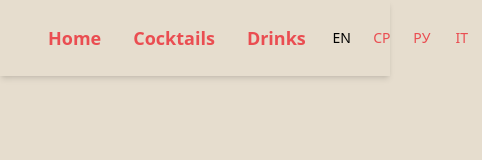
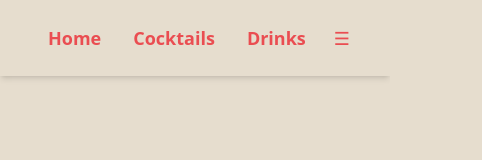
Before and after one commit to puftare/sace-dorcol, a Next.js app: page /en in a window 390 px wide. Shown: the top 160 px of the page, 482 px wide, since content can reach past the window. Built offline with nearby package versions, Linux system fonts and the light colour scheme.

Commit message:
Added hamburger menu

```diff
--- a/src/app/[locale]/page.tsx
+++ b/src/app/[locale]/page.tsx
@@ -1,19 +1,8 @@
 import Main from "@/pages/Main";
-import Head from "next/head";
-import { useTranslations } from "next-intl";
 
 export default function Page() {
-  const t = useTranslations("hero");
   return (
     <>
-      <Head>
-        <title>{t("title")}asdadss</title>
-        <meta
-          name="description"
-          content="Saće Dorćol is a modern, minimalistic caffe showcasing local art, culture and drinks in the heart of Dorćol, Belgrade."
-        />
-      </Head>
-
       <Main />
     </>
   );
--- a/src/components/LanguageSwitcher.tsx
+++ b/src/components/LanguageSwitcher.tsx
@@ -1,5 +1,6 @@
 "use client";
 
+import { useState, useRef, useEffect } from "react";
 import { useLocale } from "next-intl";
 import { useRouter, usePathname } from "@/i18n/routing";
 
@@ -7,8 +8,11 @@ export default function LanguageSwitcher() {
   const locale = useLocale();
   const router = useRouter();
   const pathname = usePathname();
+  const [open, setOpen] = useState(false);
+  const ref = useRef<HTMLDivElement>(null);
 
   const switchLanguage = (newLocale: string) => {
+    setOpen(false);
     router.replace(pathname, { locale: newLocale });
   };
 
@@ -19,20 +23,50 @@ export default function LanguageSwitcher() {
     { code: "it", label: "IT", fullName: "Italiano" },
   ];
 
+  useEffect(() => {
+    const onClick = (e: MouseEvent) => {
+      if (open && ref.current && !ref.current.contains(e.target as Node)) {
+        setOpen(false);
+      }
+    };
+    document.addEventListener("mousedown", onClick);
+    return () => document.removeEventListener("mousedown", onClick);
+  }, [open]);
+
   return (
-    <div className="flex space-x-1">
-      {languages.map((lang) => (
+    <div className="relative" ref={ref}>
+      <button
+        onClick={() => setOpen((v) => !v)}
+        aria-label="Toggle language menu"
+        className="p-2 hover:bg-surface rounded-md transition cursor-pointer"
+      >
+        <span className="text-lg">☰</span>
+      </button>
+
+      {open && (
+        <div className="absolute right-0 mt-2 w-32 bg-bg border border-gray-700 rounded-md shadow-lg z-50">
+          {languages.map((lang) => {
+            const isActive = lang.code === locale;
+            return (
               <button
                 key={lang.code}
                 onClick={() => switchLanguage(lang.code)}
-          className={`text-sm min-w-[40px] cursor-pointer ${
-            locale === lang.code && "text-black hover:bg-neon/80"
-          }`}
                 title={lang.fullName}
+                className={`
+                  block w-full text-left px-4 py-2 text-sm transition cursor-pointer
+                  ${
+                    isActive
+                      ? "text-neon font-bold"
+                      : "text-offWhite hover:text-neon"
+                  }
+                `}
               >
                 {lang.label}
               </button>
-      ))}
+            );
+          })}
+        </div>
+      )}
     </div>
   );
 }
```
Lines whose indentation alone changed are shown as unchanged.
